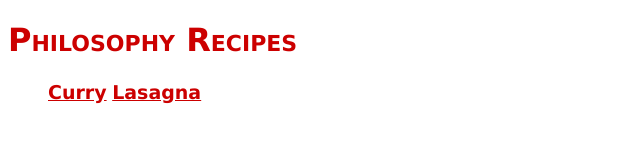
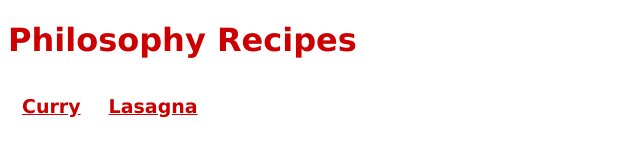
Before and after one commit to ksimpson1020/odin-recipes, a plain HTML site: page index.html in a window 1280 px wide. Shown: the whole page, without its empty margins (0-640 px from the left). Drawn offline with Linux system fonts and the light colour scheme.

Commit message:
Changing concept, renaming, adjusting font styles

```diff
--- a/styles.css
+++ b/styles.css
@@ -12,14 +12,20 @@ a {
     display: inline;
 }
 
+ul.nav-main {
+    text-align: left;
+}
+
 li.nav-item {
-text-align: left;
     display: inline;
     font-size: 19px;
+    float: left;
+    padding: 14px 14px;
 }
 
-h1 {
+.site-title {
     text-align: left;
     font-stretch: expanded;
     font-variant: small-caps;
+    padding-left: 14px;
 }
```
